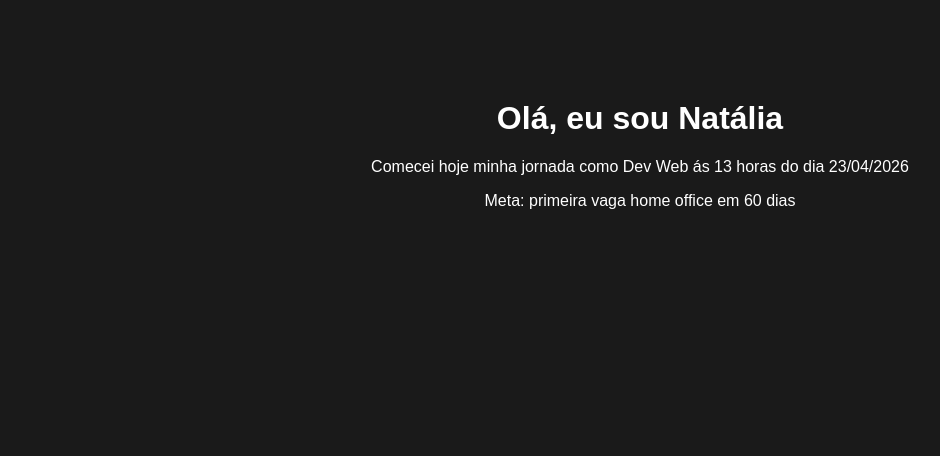
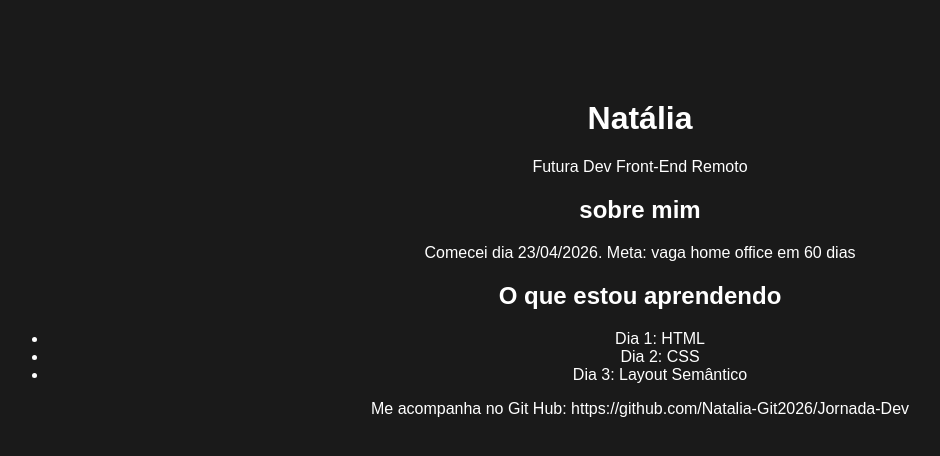
Before and after one commit to Natalia-Git2026/Jornada-Dev, a plain HTML site: page index.html in a window 1280 px wide. Shown: the whole page, without its empty margins (0-940 px from the left). Drawn offline with Linux system fonts and the light colour scheme.

Commit message:
Refatoração

```diff
--- a/index.html
+++ b/index.html
@@ -7,8 +7,27 @@
     <link rel="stylesheet" href="style.css">
 </head>
 <body>
-    <h1>Olá, eu sou Natália</h1>
-    <p>Comecei hoje minha jornada como Dev Web ás 13 horas do dia 23/04/2026</p>
-    <p>Meta: primeira vaga home office em 60 dias</p>
+    <header>
+        <h1>Natália</h1>
+        <p>Futura Dev Front-End Remoto</p>
+    </header>
+    <main>
+        <section>
+            <h2>sobre mim</h2>
+            <p>Comecei dia 23/04/2026. Meta: vaga home office em 60 dias</p>
+        </section>
+        <section>
+            <h2>O que estou aprendendo</h2>
+            <ul>
+                <li>Dia 1: HTML</li>
+                <li>Dia 2: CSS</li>
+                <li>Dia 3: Layout Semântico</li>
+            </ul>
+        </section>
+    </main>
+
+    <footer>
+        <p>Me acompanha no Git Hub: https://github.com/Natalia-Git2026/Jornada-Dev</p>
+    </footer>
 </body>
 </html>
```
